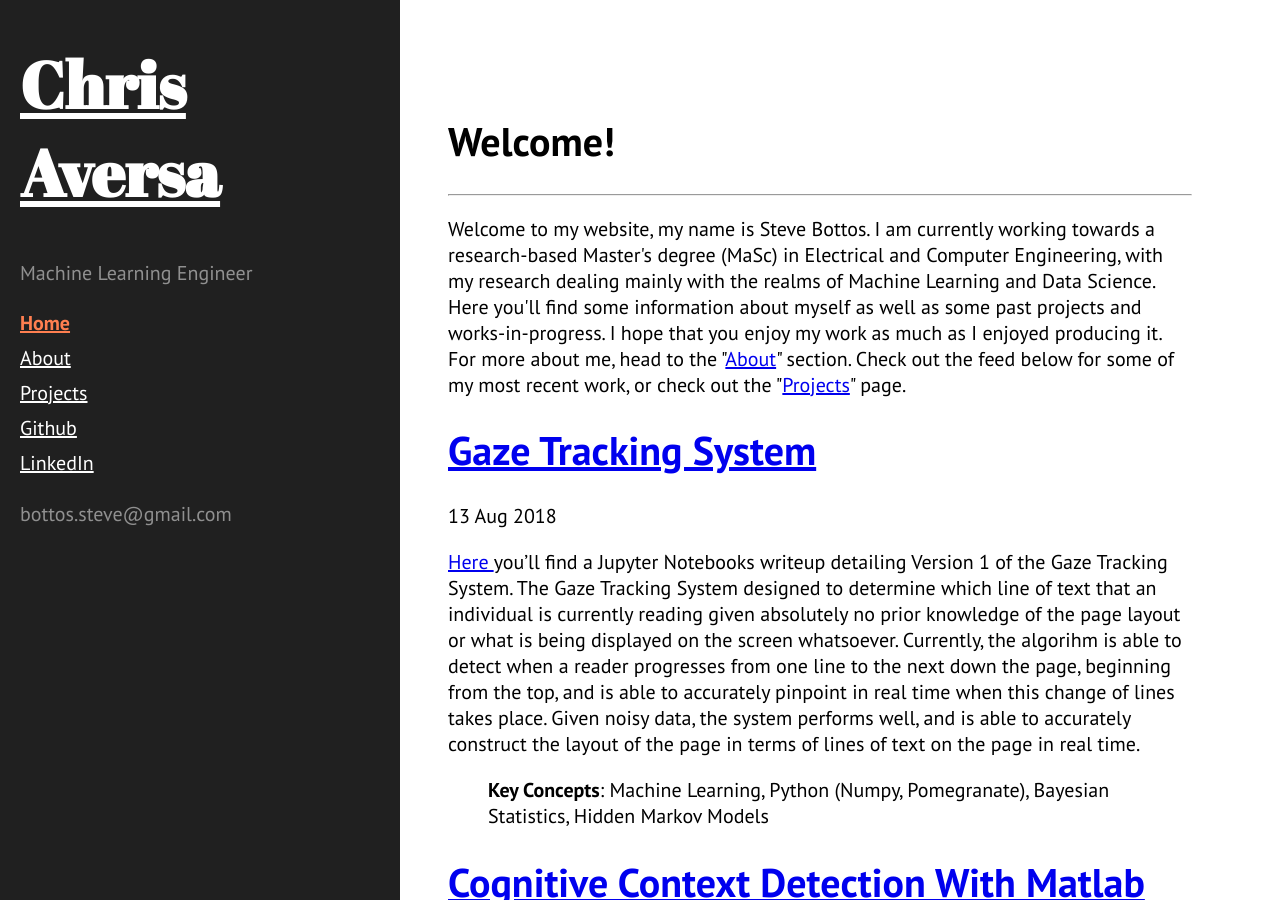
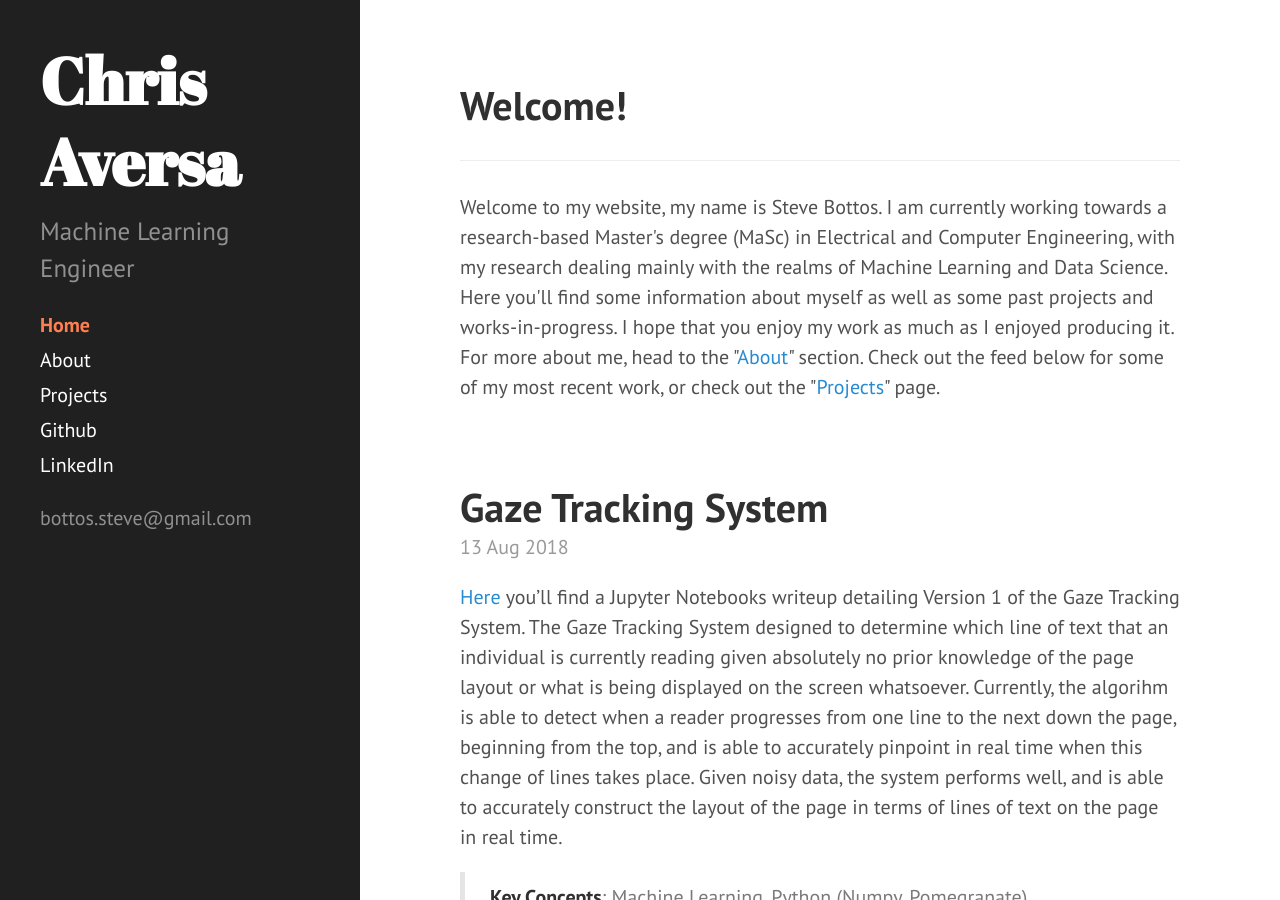
Before and after one commit to chrisaversa/Chris-First-Test, a Jekyll site: the page built from index.html, in a window 1280 px wide and 900 px high. Built offline with Jekyll 4.4.1, drawn with Linux system fonts in a browser that asks for light colours; the list of posts is cut into pages by our own code.

Commit message:
Changed site.baseurl back

```diff
--- a/_includes/head.html
+++ b/_includes/head.html
@@ -16,7 +16,7 @@
   </title>
 
   <!-- CSS -->
-  <link rel="stylesheet" href="chrisaversa/public/css/poole.css">
+  <link rel="stylesheet" href="{{ site.baseurl }}public/css/poole.css">
   <link rel="stylesheet" href="{{ site.baseurl }}public/css/syntax.css">
   <link rel="stylesheet" href="{{ site.baseurl }}public/css/hyde.css">
   <link rel="stylesheet" href="http://fonts.googleapis.com/css?family=PT+Sans:400,400italic,700|Abril+Fatface">
```
